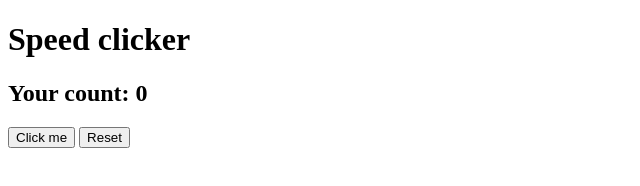
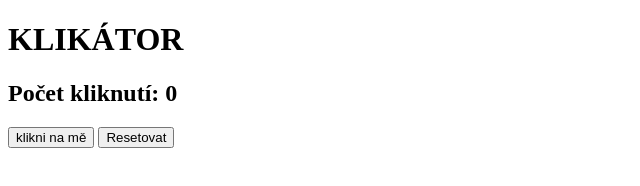
Before and after one commit to gyarab/2026_wt_peterkova, a plain HTML site: page clicker/index.html in a window 1280 px wide. Shown: the whole page, without its empty margins (0-640 px from the left). Drawn offline with Linux system fonts and the light colour scheme.

Commit message:
clickerr

```diff
--- a/clicker/clicker.html
+++ b/clicker/index.html
@@ -6,14 +6,14 @@
     <title>Document</title>
 </head>
 <body>
-    <h1>Speed clicker</h1>
+    <h1>KLIKÁTOR</h1>
 
-    <h2>Your count:
+    <h2>Počet kliknutí:
         <span id="counter"></span>
     </h2>
 
-    <button onclick="addCnt();">Click me</button>
-    <button onclick="resetCnt();">Reset</button>
+    <button onclick="addCnt();">klikni na mě</button>
+    <button onclick="resetCnt();">Resetovat</button>
 </body>
 <script>
     console.log('start javascriptu')
@@ -23,7 +23,6 @@
         el.innerHTML = count;
     }
 
-    // spustim, abych po nacteni webu videl 0
     updateCnt();
 
     function addCnt() {
```
